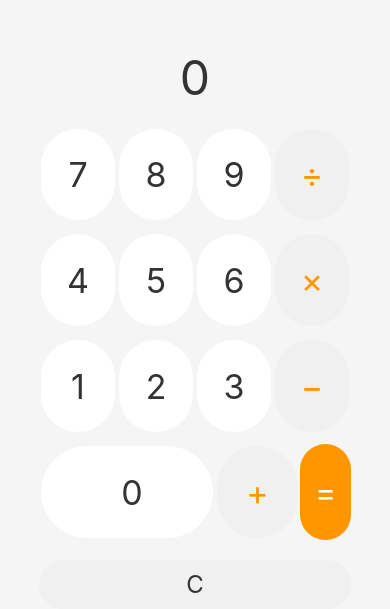
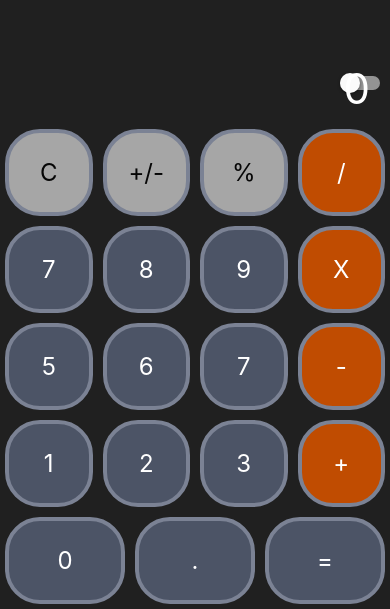
Before and after one commit to IvanTemplora/CalculatorFinalProject--CPRG303, a React Native app: screen / in a window 390 px wide. Shown: the part 235-844 px from the top of the page. Built offline with nearby package versions, Linux system fonts and the light colour scheme.

Commit message:
minor changes

```diff
--- a/App.js
+++ b/App.js
@@ -1,276 +1,137 @@
-import React, { useState } from 'react';
-import { StyleSheet, Text, View, TouchableOpacity }
-	from 'react-native';
+import React, { Component } from "react";
+import { SafeAreaView, StyleSheet, Switch, Text, View } from "react-native";
+import Button from "./components/Button";
+import Row from "./components/Row";
+import calculator, { initialState } from "./util/calculator";
+import { useState } from 'react';
 
-export default function App() {
+// create class component of App
+export default class App extends Component {
+  state = initialState;
 
-	// State variables
-	const [displayValue, setDisplayValue] = useState('0');
-	const [operator, setOperator] = useState(null);
-	const [firstValue, setFirstValue] = useState('');
-
-	// Function to handle number inputs
-	const handleNumberInput = (num) => {
-		if (displayValue === '0') {
-			setDisplayValue(num.toString());
-		} else {
-			setDisplayValue(displayValue + num);
-		}
+  // handle tap method
+  HandleTap = (type, value) => {
+    this.setState((state) => calculator(type, value, state));
   };
 
-	// Function to handle operator inputs
-	const handleOperatorInput = (operator) => {
-		setOperator(operator);
-		setFirstValue(displayValue);
-		setDisplayValue('0');
-	};
-
-	// Function to handle equal button press
-	const handleEqual = () => {
-		const num1 = parseFloat(firstValue);
-		const num2 = parseFloat(displayValue);
-
-		if (operator === '+') {
-			setDisplayValue((num1 + num2).toString());
-		} else if (operator === '-') {
-			setDisplayValue((num1 - num2).toString());
-		} else if (operator === '*') {
-			setDisplayValue((num1 * num2).toString());
-		} else if (operator === '/') {
-			setDisplayValue((num1 / num2).toString());
-		}
-
-		setOperator(null);
-		setFirstValue('');
-	};
-
-	// Function to handle clear button press
-	const handleClear = () => {
-		setDisplayValue('0');
-		setOperator(null);
-		setFirstValue('');
-	};
-
+  // render method
+  render() {
     return (
       <View style={styles.container}>
-			<View style={styles.displayContainer}>
-				<Text style={styles.displayText}>
-					{displayValue}
+        {/* Status bae here */}
+        <SafeAreaView style={styles.safeArea}>
+          <View style={styles.switchContainer}>
+			      <Switch></Switch>
+          </View>
+          <Text style={styles.value}>
+            {parseFloat(this.state.currentValue).toLocaleString()}
           </Text>
-			</View>
-			<View style={styles.buttonContainer}>
-				<View style={styles.row}>
-					<TouchableOpacity
-						style={styles.button}
-						onPress={() => handleNumberInput(7)}
-					>
-						<Text style={styles.buttonText}>7</Text>
-					</TouchableOpacity>
-					<TouchableOpacity
-						style={styles.button}
-						onPress={() => handleNumberInput(8)}
-					>
-						<Text style={styles.buttonText}>8</Text>
-					</TouchableOpacity>
-					<TouchableOpacity
-						style={styles.button}
-						onPress={() => handleNumberInput(9)}
-					>
-						<Text style={styles.buttonText}>9</Text>
-					</TouchableOpacity>
-					<TouchableOpacity
-						style={[styles.button, styles.operatorButton]}
-						onPress={() => handleOperatorInput('/')}
-					>
-						<Text style={[
-							styles.buttonText,
-							styles.operatorButtonText
-						]}>
-							÷
-						</Text>
-					</TouchableOpacity>
-				</View>
-				<View style={styles.row}>
-					<TouchableOpacity
-						style={styles.button}
-						onPress={() => handleNumberInput(4)}
-					>
-						<Text style={styles.buttonText}>4</Text>
-					</TouchableOpacity>
-					<TouchableOpacity
-						style={styles.button}
-						onPress={() => handleNumberInput(5)}
-					>
-						<Text style={styles.buttonText}>5</Text>
-					</TouchableOpacity>
-					<TouchableOpacity
-						style={styles.button}
-						onPress={() => handleNumberInput(6)}
-					>
-						<Text style={styles.buttonText}>6</Text>
-					</TouchableOpacity>
-					<TouchableOpacity
-						style={[styles.button, styles.operatorButton]}
-						onPress={() => handleOperatorInput('*')}
-					>
-						<Text style={[
-							styles.buttonText,
-							styles.operatorButtonText
-						]}>
-							×
-						</Text>
-					</TouchableOpacity>
-				</View>
-				<View style={styles.row}>
-					<TouchableOpacity
-						style={styles.button}
-						onPress={() => handleNumberInput(1)}
-					>
-						<Text style={styles.buttonText}>1</Text>
-					</TouchableOpacity>
-					<TouchableOpacity
-						style={styles.button}
-						onPress={() => handleNumberInput(2)}
-					>
-						<Text style={styles.buttonText}>2</Text>
-					</TouchableOpacity>
-					<TouchableOpacity
-						style={styles.button}
-						onPress={() => handleNumberInput(3)}
-					>
-						<Text style={styles.buttonText}>3</Text>
-					</TouchableOpacity>
-					<TouchableOpacity
-						style={[styles.button, styles.operatorButton]}
-						onPress={() => handleOperatorInput('-')}
-					>
-						<Text style={[
-							styles.buttonText,
-							styles.operatorButtonText
-						]}>
-							−
-						</Text>
-					</TouchableOpacity>
-				</View>
-				<View style={styles.row}>
-					<TouchableOpacity
-						style={[styles.button, styles.zeroButton]}
-						onPress={() => handleNumberInput(0)}
-					>
-						<Text style={[
-							styles.buttonText,
-							styles.zeroButtonText
-						]}>
-							0
-						</Text>
-					</TouchableOpacity>
-					<TouchableOpacity
-						style={[styles.button, styles.operatorButton]}
-						onPress={() => handleOperatorInput('+')}
-					>
-						<Text style={[
-							styles.buttonText,
-							styles.operatorButtonText
-						]}>
-							+
-						</Text>
-					</TouchableOpacity>
-					<TouchableOpacity
-						style={styles.equalButton}
-						onPress={handleEqual}
-					>
-						<Text style={styles.equalButtonText}>=</Text>
-					</TouchableOpacity>
-				</View>
-				<TouchableOpacity
-					style={styles.clearButton}
-					onPress={handleClear}>
-					<Text style={styles.clearButtonText}>C</Text>
-				</TouchableOpacity>
-			</View>
+
+          {/* Do create componentRow */}
+          <Row>
+            <Button
+              text="C"
+              theme="secondary"
+              onPress={() => this.HandleTap("clear")}
+            />
+
+            <Button
+              text="+/-"
+              theme="secondary"
+              onPress={() => this.HandleTap("posneg")}
+            />
+
+            <Button
+              text="%"
+              theme="secondary"
+              onPress={() => this.HandleTap("percentage")}
+            />
+
+            <Button
+              text="/"
+              theme="accent"
+              onPress={() => this.HandleTap("operator", "/")}
+            />
+          </Row>
+
+          {/* Number */}
+          <Row>
+            <Button text="7" onPress={() => this.HandleTap("number", 7)} />
+            <Button text="8" onPress={() => this.HandleTap("number", 8)} />
+            <Button text="9" onPress={() => this.HandleTap("number", 9)} />
+            <Button
+              text="X"
+              theme="accent"
+              onPress={() => this.HandleTap("operator", "*")}
+            />
+          </Row>
+
+          <Row>
+            <Button text="5" onPress={() => this.HandleTap("number", 5)} />
+            <Button text="6" onPress={() => this.HandleTap("number", 6)} />
+            <Button text="7" onPress={() => this.HandleTap("number", 7)} />
+            <Button
+              text="-"
+              theme="accent"
+              onPress={() => this.HandleTap("operator", "-")}
+            />
+          </Row>
+
+          <Row>
+            <Button text="1" onPress={() => this.HandleTap("number", 1)} />
+            <Button text="2" onPress={() => this.HandleTap("number", 2)} />
+            <Button text="3" onPress={() => this.HandleTap("number", 3)} />
+            <Button
+              text="+"
+              theme="accent"
+              onPress={() => this.HandleTap("operator", "+")}
+            />
+          </Row>
+
+          <Row>
+            <Button text="0" onPress={() => this.HandleTap("number", 0)} />
+            <Button text="." onPress={() => this.HandleTap("number", ".")} />
+            <Button
+              text="="
+              theme="primary"
+              onPress={() => this.HandleTap("equal", "=")}
+            />
+          </Row>
+        </SafeAreaView>
       </View>
     );
   }
+}
 
-// Styles
+// create styles of app
 const styles = StyleSheet.create({
   container: {
     flex: 1,
-		backgroundColor: '#f5f5f5',
-		alignItems: 'center',
-		justifyContent: 'center',
+    backgroundColor: "#202020",
+    justifyContent: "flex-end",
   },
-	displayContainer: {
-		flex: 2,
-		justifyContent: 'flex-end',
-		alignItems: 'flex-end',
-		padding: 20,
-	},
-	displayText: {
-		fontSize: 48,
-		color: '#333',
-	},
-	buttonContainer: {
-		flex: 3,
-		width: '80%',
-	},
-	row: {
-		flex: 1,
-		flexDirection: 'row',
-		justifyContent: 'space-between',
+  value: {
+    color: "#fff",
+    fontSize: 42,
+    textAlign: "right",
+    marginRight: 20,
     marginBottom: 10,
   },
-	button: {
-		flex: 1,
-		borderRadius: 50,
-		alignItems: 'center',
-		justifyContent: 'center',
-		backgroundColor: '#fff',
-		elevation: 3,
-		margin: 2,
-		padding: 15,
+  // safeArea: {
+  //   flex: 1,
+  // },
+
+  switchContainer: {
+    position: 'absolute',
+    top: 10,
+    right: 10,
+    alignItems: 'flex-end',
   },
-	buttonText: {
-		fontSize: 34,
-		color: '#333',
-	},
-	zeroButton: {
-		flex: 2,
-		paddingLeft: 35,
-		paddingRight: 35,
-	},
-	zeroButtonText: {
-		marginLeft: 10,
-	},
-	operatorButton: {
-		backgroundColor: '#f0f0f0',
-	},
-	operatorButtonText: {
-		color: '#ff9500',
-	},
-	equalButton: {
-		flex: 1,
-		borderRadius: 50,
-		alignItems: 'center',
-		justifyContent: 'center',
-		backgroundColor: '#ff9500',
-		elevation: 3,
-	},
-	equalButtonText: {
-		fontSize: 32,
-		color: '#fff',
-	},
-	clearButton: {
-		borderRadius: 50,
-		alignItems: 'center',
-		justifyContent: 'center',
-		backgroundColor: '#f0f0f0',
-		marginTop: 10,
-		elevation: 3,
-		padding: 10,
-	},
-	clearButtonText: {
-		fontSize: 24,
-		color: '#333',
+  value: {
+    color: "#fff",
+    fontSize: 42,
+    textAlign: "right",
+    marginRight: 20,
+    marginBottom: 10,
   },
 });
--- /dev/null
+++ b/components/Button.js
@@ -0,0 +1,60 @@
+import { Dimensions, StyleSheet, Text, TouchableOpacity } from "react-native";
+
+export default ({ onPress, text, size, theme }) => {
+  const buttonStyles = [styles.button];
+  const textStyles = [styles.text];
+
+  if (size === "double") {
+    buttonStyles.push(styles.buttonDouble);
+  }
+
+  if (theme === "secondary") {
+    buttonStyles.push(styles.buttonSecondary);
+    textStyles.push(styles.textSecondary);
+  } else if (theme === "accent") {
+    buttonStyles.push(styles.buttonAccent);
+  }
+
+  return (
+    <TouchableOpacity onPress={onPress} style={buttonStyles}>
+      <Text style={textStyles}>{text}</Text>
+    </TouchableOpacity>
+  );
+};
+
+// set dimmenstion
+const screen = Dimensions.get("window");
+const buttonWidth = screen.width / 4;
+
+const styles = StyleSheet.create({
+  button: {
+    backgroundColor: "#4C5466",
+    flex: 1,
+    height: Math.floor(buttonWidth - 10),
+    alignItems: "center",
+    justifyContent: "center",
+    borderRadius: 35,
+    borderWidth: 4,
+    borderColor: "#7B8294",
+    margin: 5,
+  },
+  text: {
+    color: "#fff",
+    fontSize: 24,
+  },
+  textSecondary: {
+    color: "#060606",
+  },
+  buttonDouble: {
+    width: screen.width / 2 - 10,
+    flex: 0,
+    alignItems: "flex-start",
+    paddingLeft: 40,
+  },
+  buttonSecondary: {
+    backgroundColor: "#a6a6a6",
+  },
+  buttonAccent: {
+    backgroundColor: "#C04C01",
+  },
+});
--- /dev/null
+++ b/components/Row.js
@@ -0,0 +1,14 @@
+import { StyleSheet, View } from "react-native";
+
+const Row = ({ children }) => {
+  return <View style={styles.container}>{children}</View>;
+};
+
+// create styles of Row
+const styles = StyleSheet.create({
+  container: {
+    flexDirection: "row",
+  },
+});
+
+export default Row;
--- a/package.json
+++ b/package.json
@@ -12,7 +12,8 @@
     "expo": "~49.0.15",
     "expo-status-bar": "~1.6.0",
     "react": "18.2.0",
-    "react-native": "0.72.6"
+    "react-native": "0.72.6",
+    "react-native-linear-gradient": "^2.8.3"
   },
   "devDependencies": {
     "@babel/core": "^7.20.0"
--- /dev/null
+++ b/util/calculator.js
@@ -0,0 +1,85 @@
+
+// initial state
+export const initialState = {
+    currentValue: "0",
+    operator: null,
+    previousValue: null,
+  };
+  // handle number function
+  export const handleNumber = (value, state) => {
+    if (state.currentValue === "0") {
+      return { currentValue: `${value}` };
+    }
+
+    return {
+      currentValue: `${state.currentValue}${value}`,
+    };
+  };
+
+  // handle equal function
+  const handleEqual = (state) => {
+    const { currentValue, previousValue, operator } = state;
+
+    const current = parseFloat(currentValue);
+    const previous = parseFloat(previousValue);
+    const resetState = { operator: null, previousValue: null };
+
+    // if operator is null or previousValue is null, return current state
+
+    switch (operator) {
+      case "+":
+        return {
+          currentValue: `${previous + current}`,
+          ...resetState,
+        };
+      case "-":
+        return {
+          currentValue: `${previous - current}`,
+          ...resetState,
+        };
+      case "*":
+        return {
+          currentValue: `${previous * current}`,
+          ...resetState,
+        };
+      case "/":
+        return {
+          currentValue: `${previous / current}`,
+          ...resetState,
+        };
+
+      default:
+        return state;
+    }
+  };
+
+  // calculator function
+  // type: number, clear, posneg, percentage, operator, equal
+  const calculator = (type, value, state) => {
+    switch (type) {
+      case "number":
+        return handleNumber(value, state);
+      case "clear":
+        return initialState;
+      case "posneg":// positive negative
+        return {
+          currentValue: `${parseFloat(state.currentValue) * -1}`,
+        };
+      case "percentage":
+        return {
+          currentValue: `${parseFloat(state.currentValue) * 0.01}`,
+        };
+      case "operator":
+        return {
+          operator: value,
+          previousValue: state.currentValue,
+          currentValue: "0",
+        };
+      case "equal":
+        return handleEqual(state);
+      default:
+        return state;
+    }
+  };
+
+  export default calculator;
```
Also changed, not shown: assets/btnBackground.png (added), 1 other file (tests, documents, lock files or other folders). Lines whose indentation alone changed are shown as unchanged.
